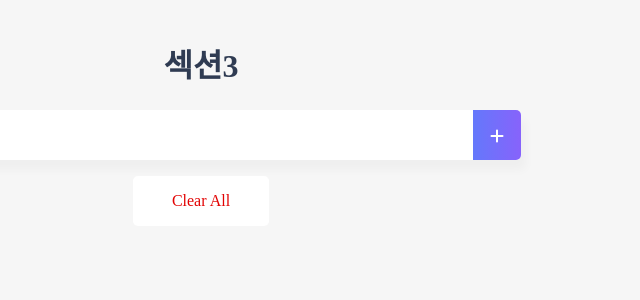
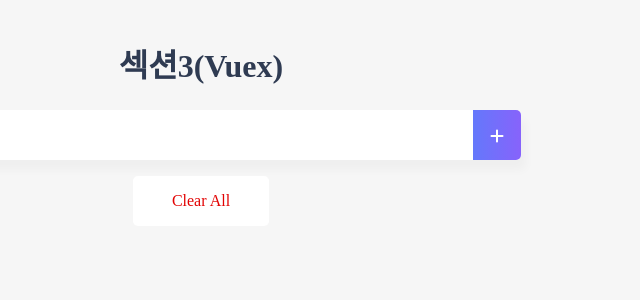
Before and after one commit to EunjiKU/Infrean-Vue2, a Vue app in the folder vue-todo/: page / in a window 1280 px wide. Shown: the top 300 px of the page, without its empty margins (439-1079 px from the left). Built offline with nearby package versions, Linux system fonts and the light colour scheme.

Commit message:
섹션3(Vuex)

```diff
--- a/vue-todo/src/components/TodoHeader.vue
+++ b/vue-todo/src/components/TodoHeader.vue
@@ -1,6 +1,6 @@
 <template>
   <header>
-    <h1>섹션3</h1>
+    <h1>섹션3(Vuex)</h1>
   </header>
 </template>
 
```
